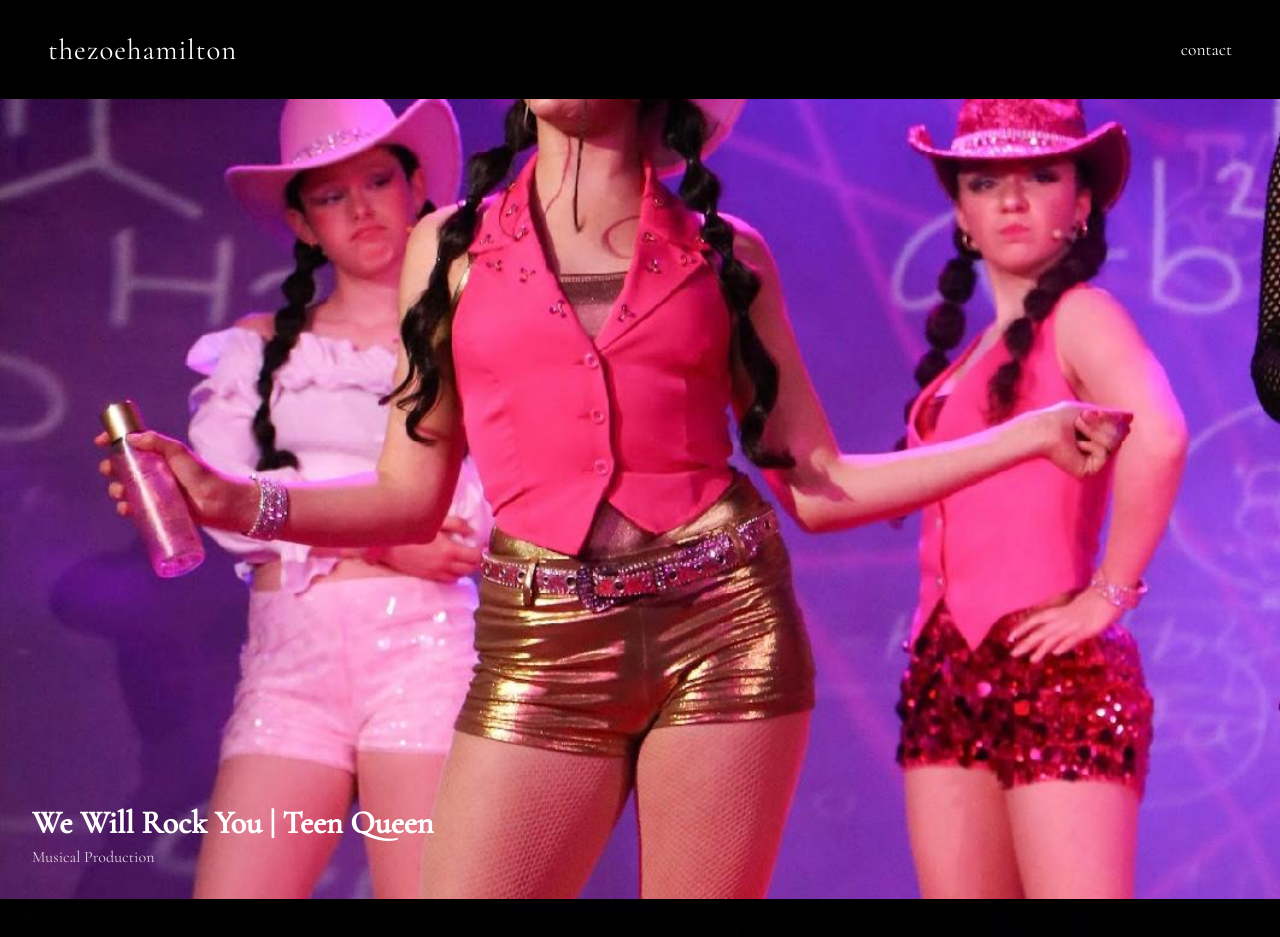
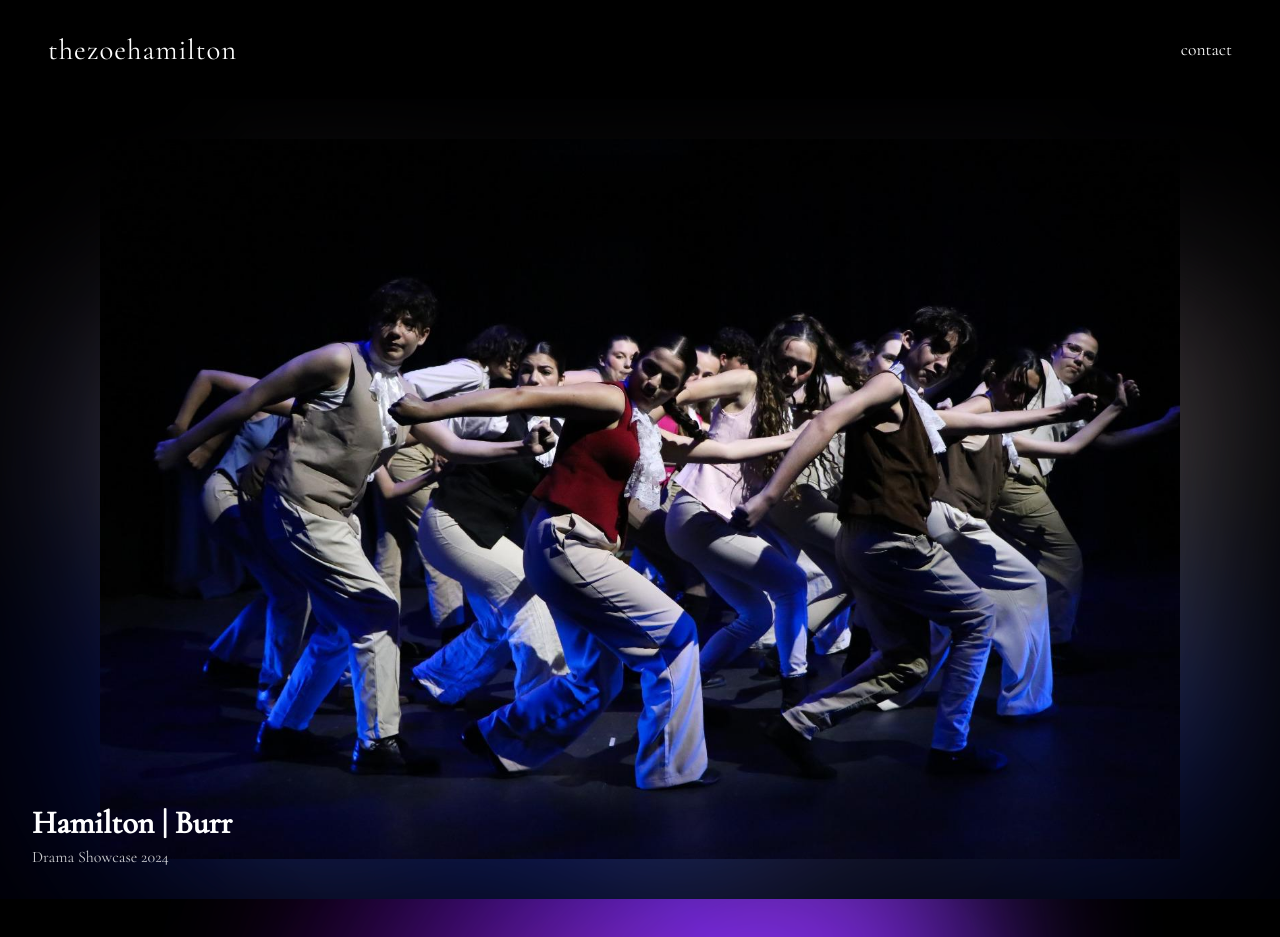
Before and after one commit to zachcodesbots/thezoehamilton, a React (Vite) app: page / in a window 1280 px wide. Shown: the top 937 px of the page. Built offline with nearby package versions, Linux system fonts and the light colour scheme.

Commit message:
improved image fitting

```diff
--- a/src/App.css
+++ b/src/App.css
@@ -19,7 +19,6 @@
 .logo {
   font-size: 1.8rem;
   letter-spacing: 1px;
-  cursor: default;
 }
 
 .contact-link {
@@ -32,12 +31,11 @@
   opacity: 0.7;
 }
 
-/* Image sections */
+/* Sections */
 .image-section {
   opacity: 0;
   transform: translateY(40px);
   transition: opacity 1.2s ease, transform 1.2s ease;
-  position: relative;
 }
 
 .image-section.visible {
@@ -50,31 +48,57 @@
   width: 100%;
   height: 100vh;
   overflow: hidden;
+  display: flex;
+  align-items: center;
+  justify-content: center;
+  background-color: #000;
 }
 
-.fade-image {
+/* blurred edge background */
+.blur-edge {
+  position: absolute;
+  inset: 0;
   width: 100%;
   height: 100%;
-  object-fit: cover;
+  object-fit: contain;
+  filter: blur(80px) saturate(1.3);
+  opacity: 0.9;
+  mask-image: radial-gradient(circle at center, rgba(0,0,0,1) 55%, rgba(0,0,0,0) 100%);
+  -webkit-mask-image: radial-gradient(circle at center, rgba(0,0,0,1) 55%, rgba(0,0,0,0) 100%);
+  transform: scale(1.2);
+  z-index: 0;
+}
+
+/* main clear image */
+.fade-image {
+  position: relative;
+  z-index: 1;
+  width: 100%;
+  height: 90%;
+  object-fit: contain;
   display: block;
 }
 
+/* overlay on hover */
 .overlay {
   position: absolute;
   inset: 0;
   background-color: rgba(0, 0, 0, 0);
   transition: background-color 0.4s ease;
+  z-index: 2;
 }
 
 .image-wrapper:hover .overlay {
-  background-color: rgba(0, 0, 0, 0.5);
+  background-color: rgba(0, 0, 0, 0.4);
 }
 
+/* text */
 .image-text {
   position: absolute;
   bottom: 2rem;
   left: 2rem;
-  z-index: 2;
+  z-index: 3;
+  color: #fff;
 }
 
 .image-text h2 {
@@ -87,12 +111,7 @@
   opacity: 0.8;
 }
 
-a {
-  color: inherit;
-  text-decoration: none;
-}
-
-/* Footer */
+/* footer */
 .footer {
   display: flex;
   justify-content: space-between;
@@ -109,3 +128,8 @@ a {
 .footer-right p {
   margin: 0.2rem 0;
 }
+
+a {
+  color: inherit;
+  text-decoration: none;
+}
--- a/src/App.jsx
+++ b/src/App.jsx
@@ -8,17 +8,17 @@ import immerse from "./assets/immerse.jpg";
 const images = [
   {
     id: 1,
+    src: hamilton,
+    title: "Hamilton | Burr",
+    subtitle: "Drama Showcase 2024",
+    link: "https://www.instagram.com/p/DKxHysToosg/?igsh=MTF0Z3FyMmpjbTQ4aw==",
+  },
+  {
+    id: 2,
     src: teenqueen,
     title: "We Will Rock You | Teen Queen",
     subtitle: "Musical Production",
     link: "https://www.instagram.com/p/DIMGEg-IMgK/?igsh=MTh2aGF5ZG5oZnJxcQ==",
-  },
-  {
-    id: 2,
-    src: hamilton,
-    title: "Hamilton | Burr",
-    subtitle: "Drama Showcase 2024",
-    link: "https://www.instagram.com/p/DKxHysToosg/?igsh=MTF0Z3FyMmpjbTQ4aw==",
   },
   {
     id: 3,
@@ -27,18 +27,12 @@ const images = [
     subtitle: "Writing Excellence Award",
     link: "https://www.instagram.com/p/DQCqLsYiOZ_/?igsh=MTNta3FudXd0czNhYw==",
   },
-  /*{
-    id: 4,
-    src: choir,
-    title: "Andrew Lloyd Choir",
-    subtitle: "Vocal Ensemble",
-    link: "https://www.instagram.com/p/DPEEW3VjFWt/?igsh=cnkwZ2VxNjR5N2s5",
-  },*/
-]
+];
+
 export default function App() {
   const sectionsRef = useRef([]);
 
-  // Fade-in effect using Intersection Observer
+  // Fade-in effect
   useEffect(() => {
     const observer = new IntersectionObserver(
       entries => {
@@ -65,7 +59,6 @@ export default function App() {
 
   return (
     <div className="app">
-      {/* Header */}
       <header className="header">
         <div className="logo">thezoehamilton</div>
         <div className="contact-link" onClick={scrollToFooter}>
@@ -73,7 +66,6 @@ export default function App() {
         </div>
       </header>
 
-      {/* Main content */}
       <main className="main">
         {images.map((img, i) => (
           <section
@@ -83,6 +75,9 @@ export default function App() {
           >
             <a href={img.link} target="_blank" rel="noreferrer">
               <div className="image-wrapper">
+                {/* Blurred border background */}
+                <img src={img.src} alt={img.title} className="blur-edge" />
+                {/* Main clear image */}
                 <img src={img.src} alt={img.title} className="fade-image" />
                 <div className="overlay"></div>
                 <div className="image-text">
@@ -95,7 +90,6 @@ export default function App() {
         ))}
       </main>
 
-      {/* Footer */}
       <footer id="footer" className="footer">
         <div className="footer-left">
           <h3>thezoehamilton</h3>
```
Also changed, not shown: src/assets/immerse.jpg, src/assets/teenqueen.jpg.
